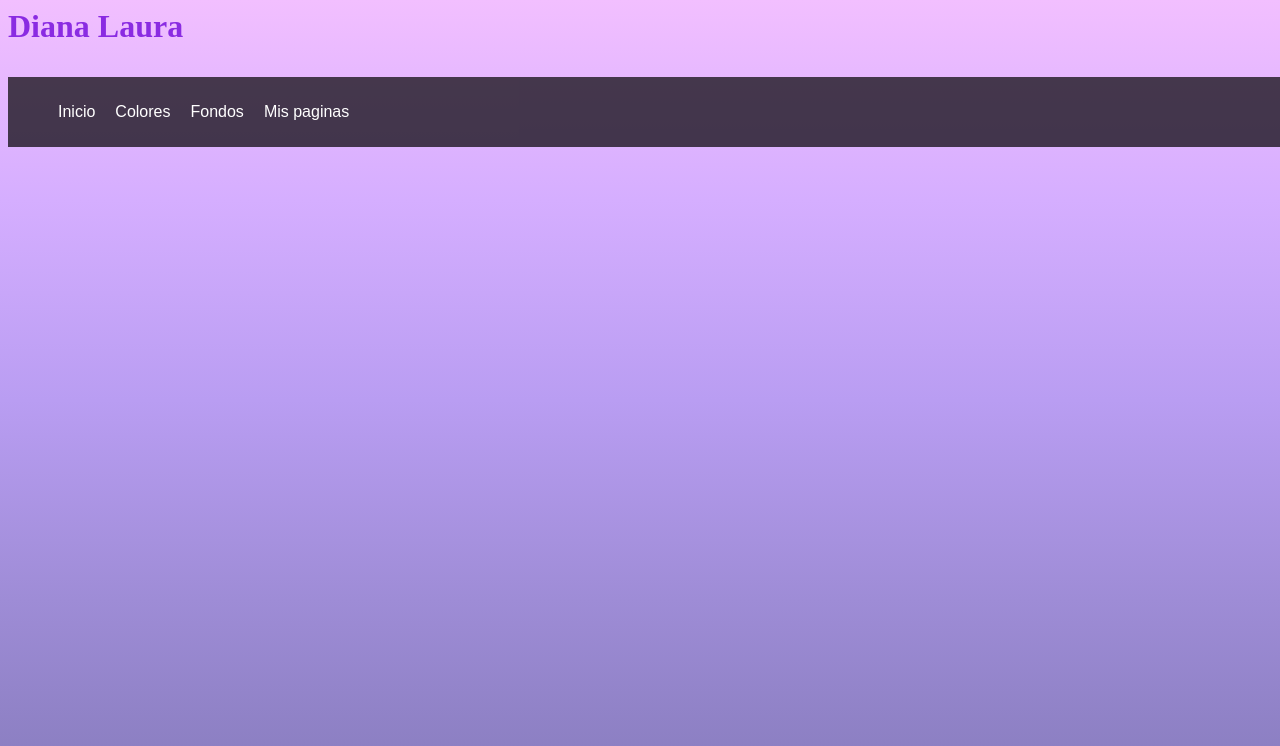
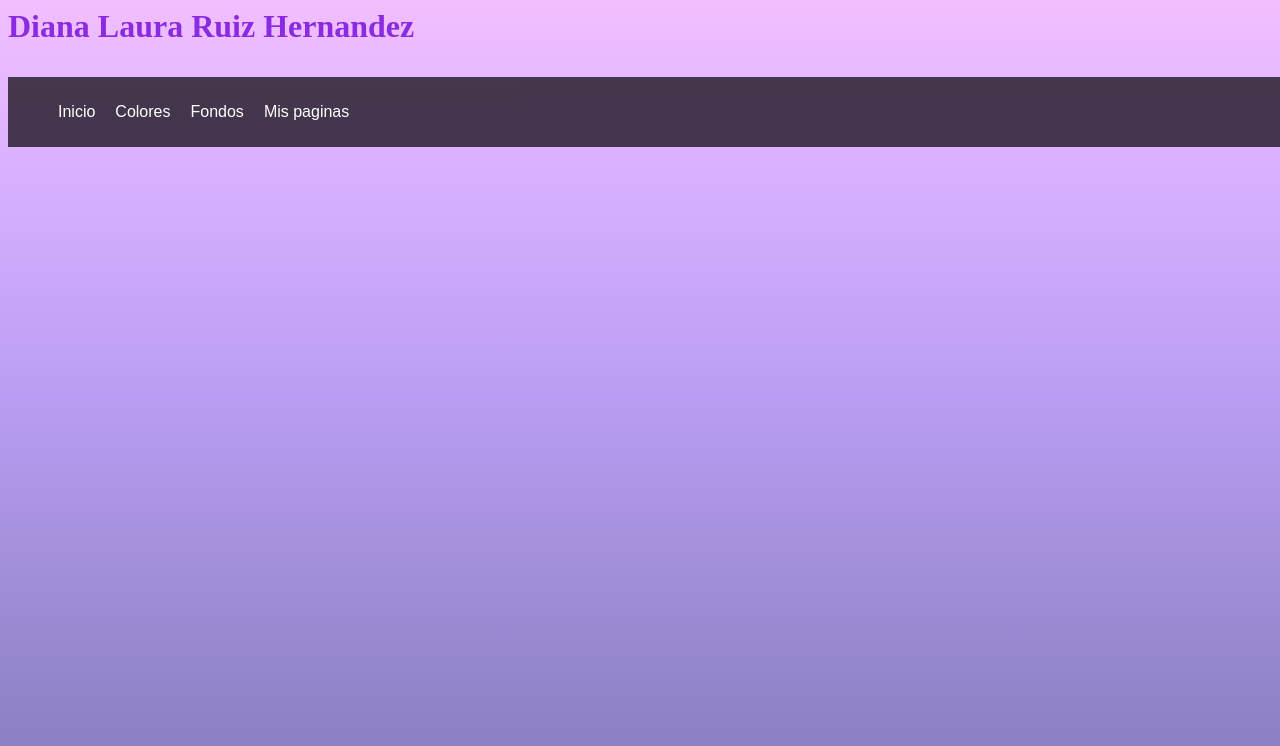
Before and after one commit to DianaTIADSM/29092022, a plain HTML site: page index.html in a window 1280 px wide. Drawn offline with Linux system fonts and the light colour scheme.

Commit message:
Update index.html

```diff
--- a/index.html
+++ b/index.html
@@ -1,9 +1,14 @@
 <DOCTYPE html>
     <html>
+
     <head>
         <title>MI PAGINA</title>
-            <h1><p style="color: blueviolet;" font-family="Brush Script MT" style="font-size:10px">Diana Laura</p></h1>
+        <h1>
+            <p style="color: blueviolet;" font-family="Brush Script MT" style="font-size:10px">Diana Laura Ruiz
+                Hernandez</p>
+        </h1>
     </head>
+
     <body>
         <link rel="stylesheet" href="estilo1.css">
 
@@ -20,4 +25,5 @@
         </header>
 
     </body>
+
     </html>
```
Lines whose indentation alone changed are shown as unchanged.
